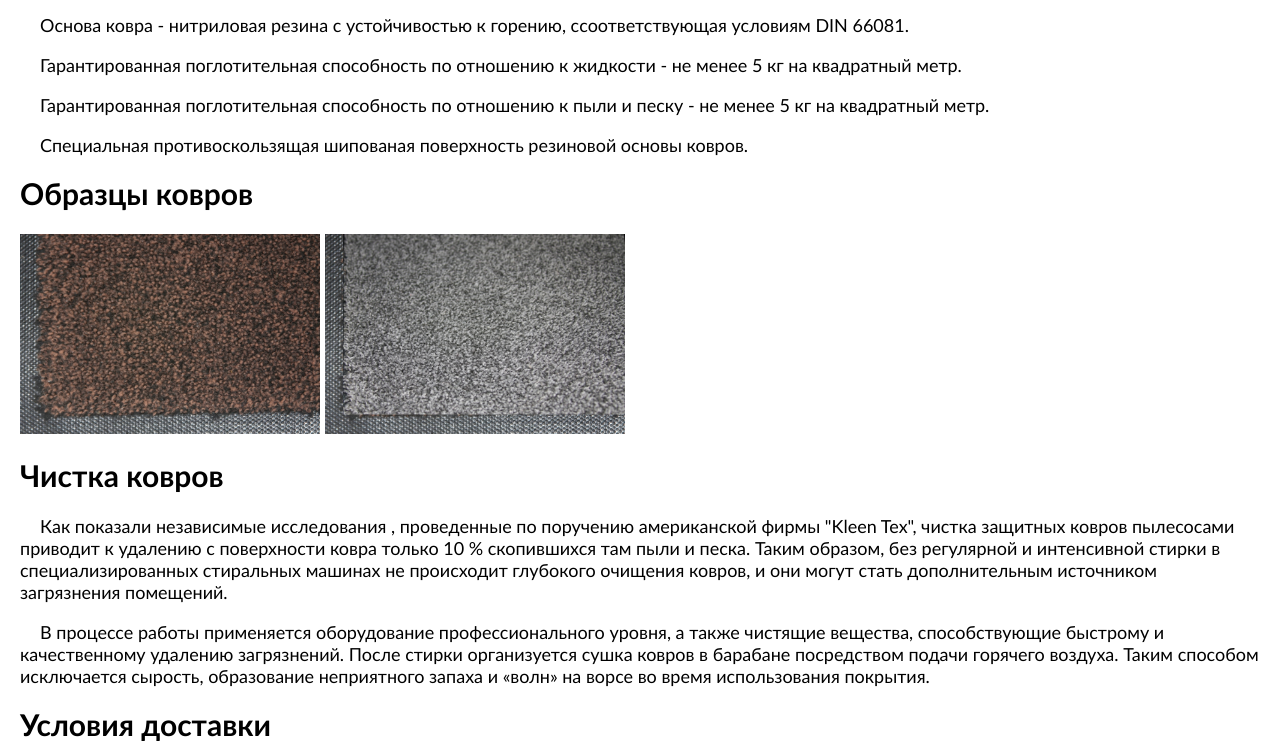
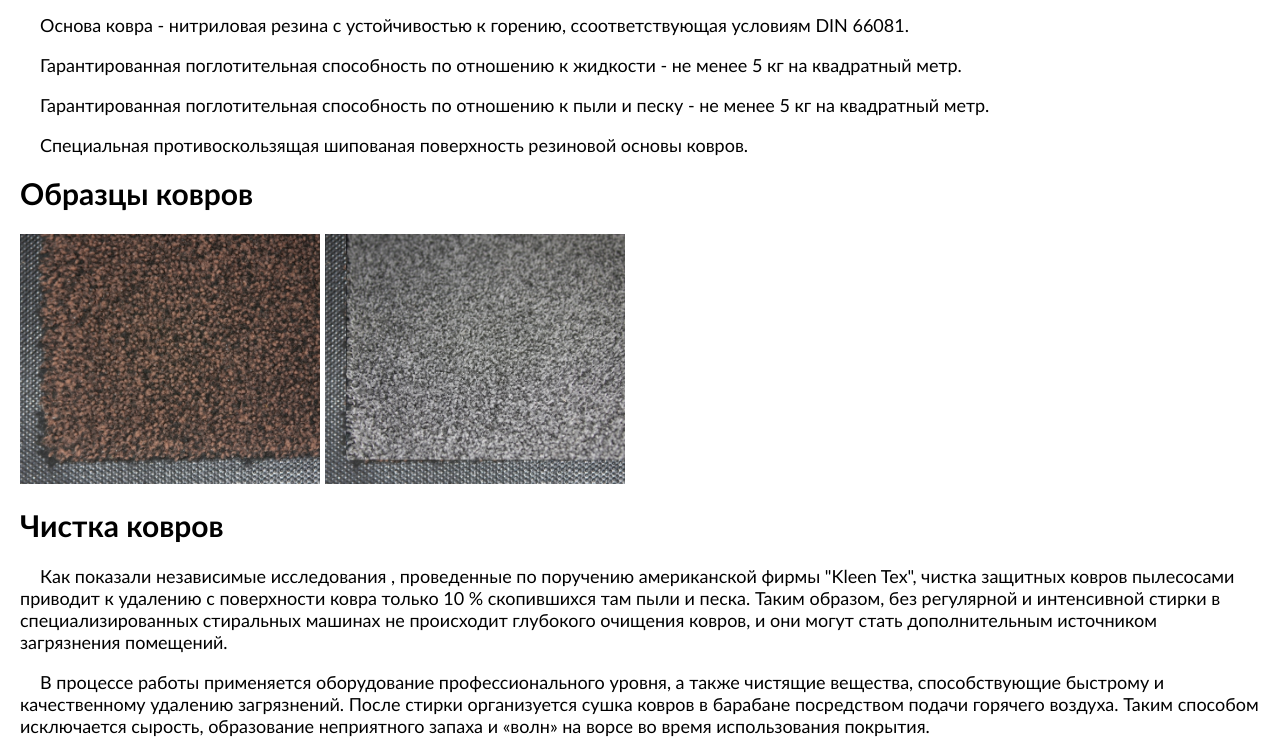
Before and after one commit to Leonidas51/palev, a Django app: page /rent/ in a window 1280 px wide. Shown: the part 829-1570 px from the top of the page. Run offline with Django 3.2, Linux system fonts and the light colour scheme; parts of the project's set-up code (start-up, migrations or seed data) failed here and were passed over.

Commit message:
better samples

```diff
--- a/palev/static/palev/css/main.css
+++ b/palev/static/palev/css/main.css
@@ -48,8 +48,26 @@ h1.title {
 }
 
 .carpet-sample {
+  display: inline-block;
   width: 300px;
-  height: 200px;
+  height: 250px;
+  background-size: cover;
+}
+
+.carpet-sample_1 {
+  background-image: url('../images/sample_1.jpg');
+}
+
+.carpet-sample_2 {
+  background-image: url('../images/sample_2.jpg');
+}
+
+.carpet-sample_1:hover {
+  background-image: url('../images/sample_1_hover.jpg');
+}
+
+.carpet-sample_2:hover {
+  background-image: url('../images/sample_2_hover.jpg');
 }
 
 .article__pic {
--- a/palev/templates/rent.html
+++ b/palev/templates/rent.html
@@ -36,8 +36,8 @@
     </div>
     <div id="samples">
       <h1 class="title">Образцы ковров</h1>
-      <img class="carpet-sample" src="{% static 'palev/images/sample_1.jpg' %}">
-      <img class="carpet-sample" src="{% static 'palev/images/sample_2.jpg' %}">
+      <div class="carpet-sample carpet-sample_1" src="{% static 'palev/images/sample_1.jpg' %}"></div>
+      <div class="carpet-sample carpet-sample_2" src="{% static 'palev/images/sample_2.jpg' %}"></div>
     </div>
     <div id="cleaning">
       <h1 class="title">Чистка ковров</h1>
```
Also changed, not shown: palev/static/palev/images/sample_1_hover.jpg (added), palev/static/palev/images/sample_2_hover.jpg (added).
